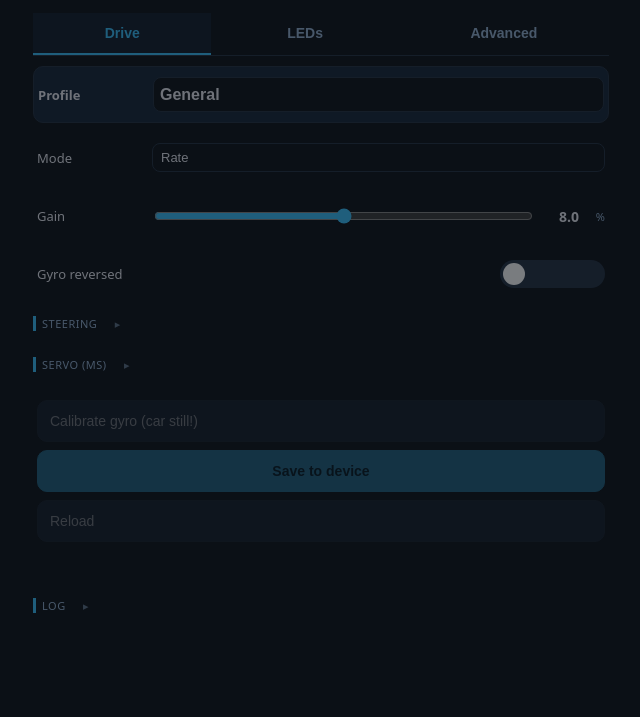
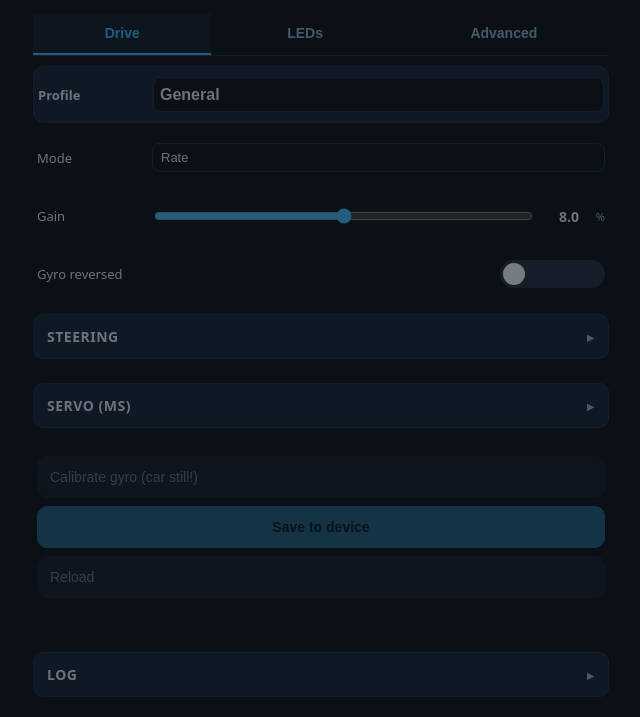
Before and after one commit to mfaltys/gyroX, a plain HTML site: page docs/index.html in a window 1280 px wide. Shown: the part 96-813 px from the top of the page, without its empty margins (319-959 px from the left). Drawn offline with Linux system fonts and the light colour scheme.

Commit message:
Update ble page styling

```diff
--- a/docs/style.css
+++ b/docs/style.css
@@ -47,7 +47,7 @@ body { margin: 0; font-family: system-ui, -apple-system, Segoe UI, Roboto, sans-
 .row { display: flex; align-items: center; justify-content: space-between; gap: 10px; margin: 10px 0; padding: 10px 4px; border-radius: 10px; }
 .row:hover { background: #19273c; }
 .row label { font-size: 13px; color: var(--text); min-width: 105px; }
-.sep { font-size: 11px; color: var(--muted); text-transform: uppercase; letter-spacing: 0.5px; margin: 18px 0 8px; padding-left: 6px; border-left: 3px solid var(--accent); }
+.sep { font-size: 12px; color: var(--muted); text-transform: uppercase; letter-spacing: 0.5px; margin: 18px 0 8px; padding-left: 6px; border-left: 3px solid var(--accent); }
 
 /* inputs */
 input[type=range] { flex: 1; accent-color: var(--accent); height: 24px; }
@@ -95,12 +95,22 @@ input:checked + .sl:after { transform: translateX(20px); }
 .profile-label { font-size: 16px; font-weight: 700; color: var(--text); min-width: 115px; }
 .profile-select { font-size: 16px; font-weight: 700; padding: 8px 6px; }
 
-/* ---------- collapsible sections ---------- */
-.sep { cursor: pointer; user-select: none; }
-.sep .chev { display: inline-block; width: 14px; text-align: center; margin-left: 10px; font-size: 11px; opacity: 0.6; transition: transform 0.2s ease; }
-.sep.open .chev { transform: rotate(90deg); }
+/* ---------- collapsible sections: large tappable headers ---------- */
+.sep[data-collapse] {
+  display: flex; align-items: center; justify-content: space-between; gap: 10px;
+  font-size: 14px; font-weight: 700; color: var(--text); text-transform: uppercase; letter-spacing: 0.5px;
+  margin: 16px 0 8px; padding: 12px 14px;
+  background: #162438; border: 1px solid var(--border); border-radius: 10px;
+  border-left: none;
+  cursor: pointer; user-select: none;
+}
+.sep[data-collapse]:hover { background: #1b2c44; }
+.sep[data-collapse]:active { background: #20334e; }
+.sep[data-collapse].open { border-color: var(--accent); }
+.sep[data-collapse] .chev { display: inline-block; font-size: 13px; opacity: 0.7; transition: transform 0.2s ease; }
+.sep[data-collapse].open .chev { transform: rotate(90deg); opacity: 1; }
 .collapse-content { max-height: 0; overflow: hidden; opacity: 0; transition: max-height 0.25s ease, opacity 0.2s ease; }
-.collapse-content.open { max-height: 2000px; opacity: 1; }
+.collapse-content.open { max-height: 2400px; opacity: 1; }
 
 /* ---------- log (BLE diagnostics) ---------- */
 .log { font-family: ui-monospace, SFMono-Regular, Menlo, Consolas, monospace; font-size: 11px; color: var(--muted); background: #0b1016; border: 1px solid var(--border); border-radius: 10px; padding: 8px 10px; max-height: 180px; overflow-y: auto; }
```
